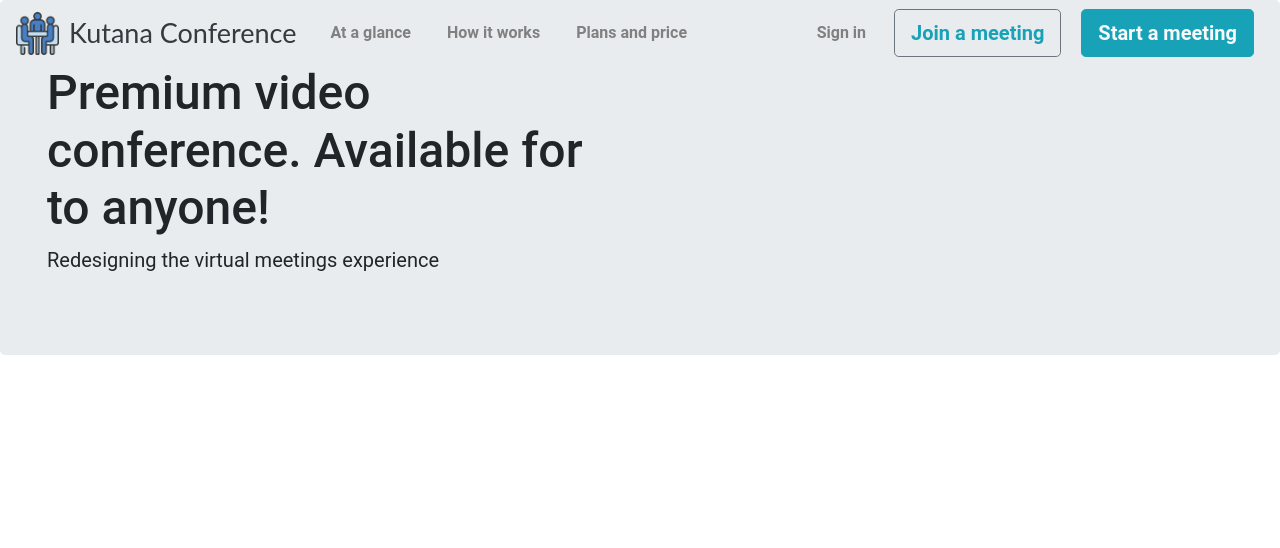
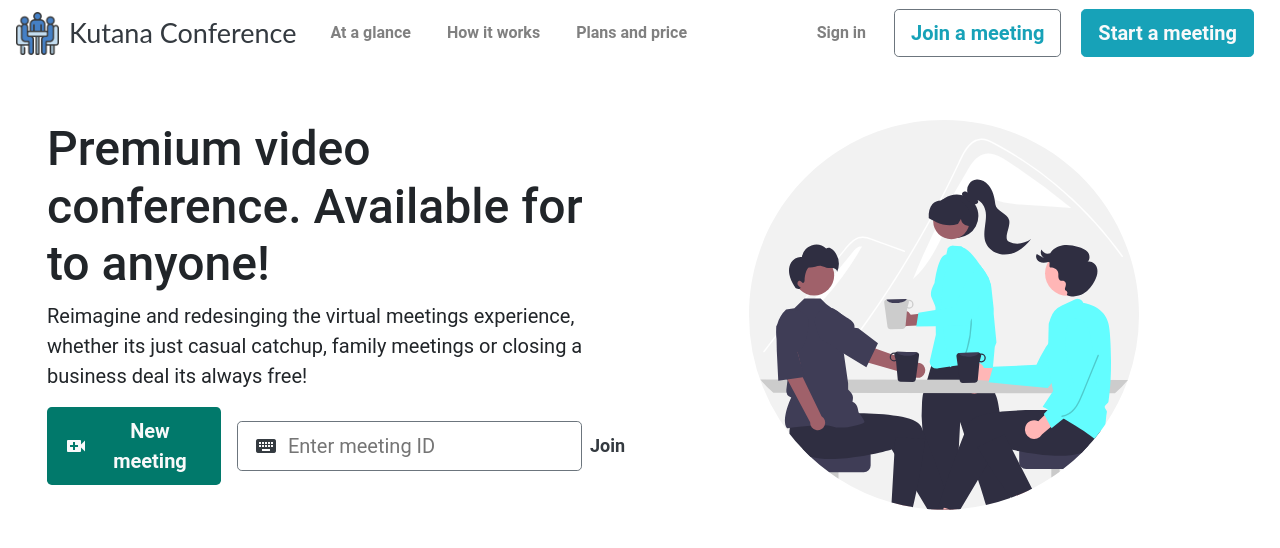
Before and after one commit to kilimaj/kutana, a website: page action.html in a window 1280 px wide. Drawn offline with Linux system fonts and the light colour scheme.

Commit message:
Designing landing page body

```diff
--- a/action.html
+++ b/action.html
@@ -8,13 +8,13 @@
     <link rel="stylesheet" href="public/assets/css/bootstrap.min.css" />
     <link
       rel="stylesheet"
-      href="https://fonts.googleapis.com/icon?family=Material+icons"
+      href="https://fonts.googleapis.com/icon?family=Material+Icons"
     />
     <link rel="stylesheet" href="public/assets/css/style.css" />
   </head>
-  <body>
+  <body >
     <nav class="navbar navbar-expand-md fixed-top">
-      <img src="public/assets/images/meeting.png" class="logo" alt="" />
+      <img src="public/assets/images/meeting-icon.png" class="logo" alt="" />
       <a href="#" class="navbar-brand text-dark">Kutana Conference</a>
       <div class="collapse navbar-collapse">
         <ul class="navbar-nav mr-auto">
@@ -45,9 +45,28 @@
         <div class="jumbotron h-100 d-flex">
             <div class="container w-50">
                 <h1 style="font-size: 3rem;">Premium video conference. Available for to anyone!</h1>
-                <p style="font-size: 20px;">Redesigning the virtual meetings experience</p>
+                <p style="font-size: 20px;">Reimagine and redesinging the virtual meetings experience, whether its just casual catchup, family meetings or closing a business deal its always free!</p>
+                <ul class="display-center justify-content-start">
+                    <li style="padding: o;">
+                        <button class="btn btn-lg text-light font-weight-bold display-center"
+                        style="background-color: #01796b;">
+                            <span class="material-icons mr-2">video_call</span>
+                            New meeting
+                        </button>
+                    </li>
+                    <li class="pl-3">
+                        <button class="btn btn-lg btn-outline-secondary text-dark font-weight-bold display-center"
+                        style="background-color: #ffffff;">
+                            <span class="material-icons mr-2">keyboard</span>
+                            <input type="text" placeholder="Enter meeting ID" style="border: none;">
+                        </button>
+                    </li>
+                    <li class="text-dark pl-2 font-weight-bold cursor-pointer">Join</li>
+                </ul>
             </div>
-            <div class="container w-50"></div>
+            <div class="container w-50 display-center">
+                <img src="public/assets/images/meeting-people2.svg" class="signin-image" alt="">
+            </div>
         </div>
     </main>
   </body>
--- a/public/assets/css/style.css
+++ b/public/assets/css/style.css
@@ -1,9 +1,16 @@
-body{
+body {
   font-family: roboto, lato !important;
   font-size: large;
+  padding-top: 3.5rem;
 }
 
-.logo{
+ul {
+  list-style: none;
+  margin: 0;
+  padding: 0;
+}
+
+.logo {
   height: 43px;
 }
 
@@ -13,19 +20,39 @@ body{
   font-family: 'Lato';
 }
 
-.nav-item a{
+.nav-item a {
   color: gray !important;
   font-size: 16px;
   padding: 0 10px;
   font-weight: 600;
 }
 
-.display-center{
+.display-center {
   display: flex;
   justify-content: center;
   align-items: center;
 }
 
-li.nav-item{
+li.nav-item {
   padding: 0 10px;
 }
+
+.signin-image {
+  height: 390px;
+  /* border: 25px solid white; */
+  /* border-radius: 5px; */
+  /* box-shadow: 1px 1px 5px gray; */
+}
+
+textarea:focus,
+input:focus {
+  outline: none !important;
+}
+
+.cursor-pointer {
+    cursor: pointer;
+}
+
+.jumbotron {
+    background-color: white;
+}
```
Also changed, not shown: public/assets/images/meeting-icon.png (renamed from public/assets/images/meeting.png), public/assets/images/meeting-people2.svg (added), 2 other files. Lines whose indentation alone changed are shown as unchanged.
